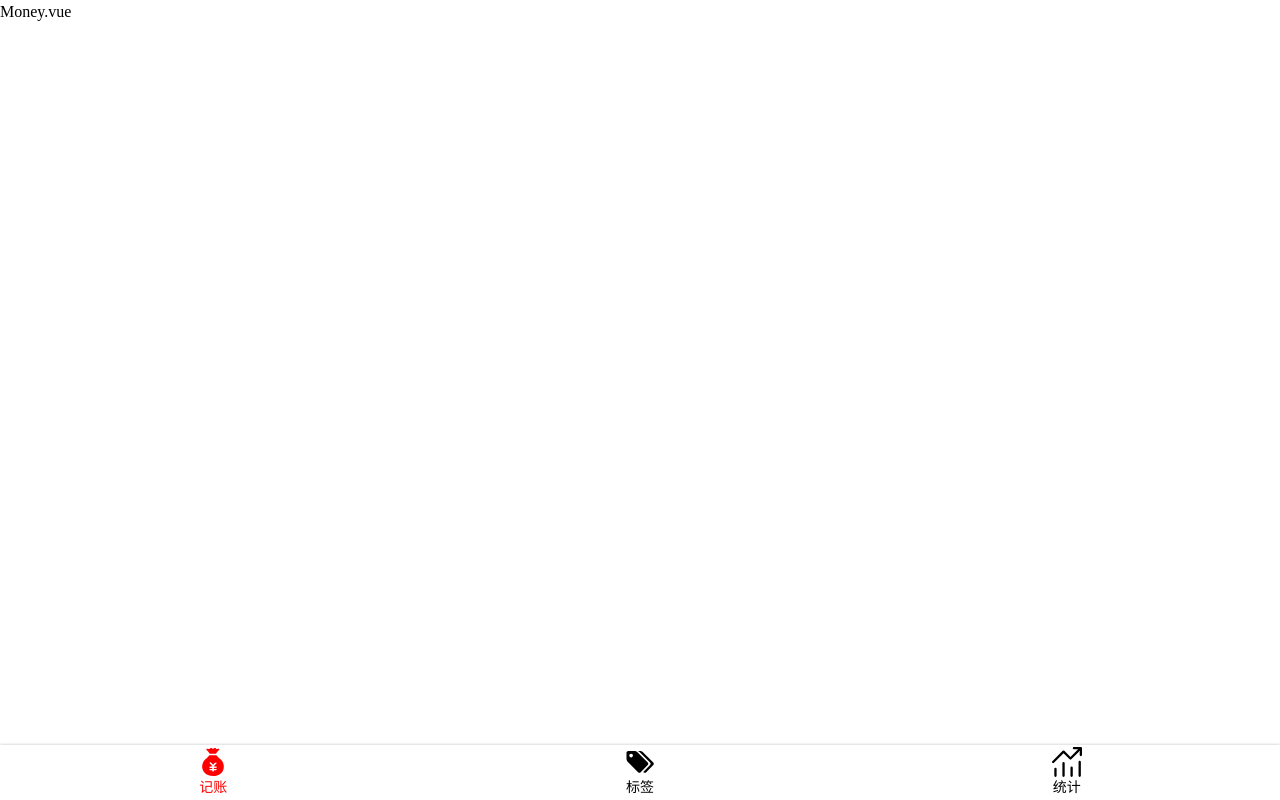
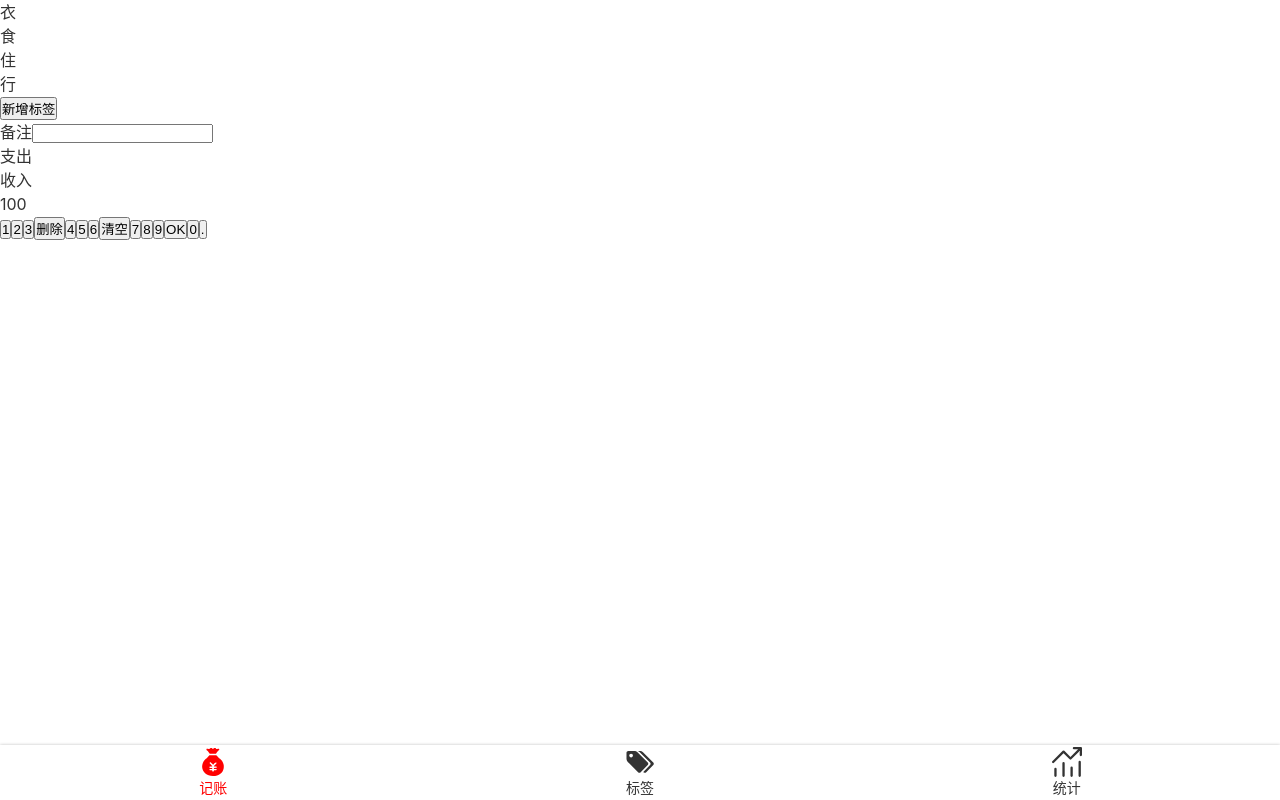
Before and after one commit to qianyuzzf/make-money-1, a Vue app: page /labels#/money in a window 1280 px wide. Built offline with nearby package versions, Linux system fonts and the light colour scheme.

Commit message:
添加全局样式和全局变量

```diff
--- a/src/App.vue
+++ b/src/App.vue
@@ -3,25 +3,15 @@
 </template>
 
 <style lang="scss">
-* {
-  margin: 0;
-  padding: 0;
-  box-sizing: border-box;
-}
-
-:before, :after {
-  margin: 0;
-  padding: 0;
-  box-sizing: border-box;
-}
-
-a {
-  text-decoration: none;
-  color: inherit;
-}
+@import "~@/assets/styles/helper.scss";
+@import "~@/assets/styles/reset.scss";
 
 body {
+  font-family: $font-hei;
   line-height: 1.5;
+  -webkit-font-smoothing: antialiased;
+  -moz-osx-font-smoothing: grayscale;
+  color: #333;
 }
 
 </style>
--- /dev/null
+++ b/src/assets/styles/helper.scss
@@ -0,0 +1,5 @@
+$font-hei: -apple-system, "Noto Sans", "Helvetica Neue", Helvetica, "Nimbus Sans L", Arial, "Liberation Sans", "PingFang SC", "Hiragino Sans GB", "Noto Sans CJK SC", "Source Han Sans SC", "Source Han Sans CN", "Microsoft YaHei", "Wenquanyi Micro Hei", "WenQuanYi Zen Hei", "ST Heiti", SimHei, "WenQuanYi Zen Hei Sharp", sans-serif;
+$font-kai: Baskerville, Georgia, "Liberation Serif", "Kaiti SC", STKaiti, "AR PL UKai CN", "AR PL UKai HK", "AR PL UKai TW", "AR PL UKai TW MBE", "AR PL KaitiM GB", KaiTi, KaiTi_GB2312, DFKai-SB, "TW\-Kai", serif;
+$font-song: Georgia, "Nimbus Roman No9 L", "Songti SC", "Noto Serif CJK SC", "Source Han Serif SC", "Source Han Serif CN", STSong, "AR PL New Sung", "AR PL SungtiL GB", NSimSun, SimSun, "TW\-Sung", "WenQuanYi Bitmap Song", "AR PL UMing CN", "AR PL UMing HK", "AR PL UMing TW", "AR PL UMing TW MBE", PMingLiU, MingLiU, serif;
+
+$color-hightlight: #f00;
--- /dev/null
+++ b/src/assets/styles/reset.scss
@@ -0,0 +1,16 @@
+* {
+  margin: 0;
+  padding: 0;
+  box-sizing: border-box;
+}
+
+:before, :after {
+  margin: 0;
+  padding: 0;
+  box-sizing: border-box;
+}
+
+a {
+  text-decoration: none;
+  color: inherit;
+}
--- a/src/components/Nav.vue
+++ b/src/components/Nav.vue
@@ -23,6 +23,8 @@
 </script>
 
 <style lang="scss" scoped>
+@import "~@/assets/styles/helper.scss";
+
 nav {
   display: flex;
   flex-direction: row;
@@ -38,7 +40,7 @@
     align-items: center;
 
     &.selected {
-      color: red;
+      color: $color-hightlight;
     }
 
     > .icon {
--- a/src/views/Money.vue
+++ b/src/views/Money.vue
@@ -1,6 +1,47 @@
 <template>
   <Layout>
-    Money.vue
+    <div class="tags">
+      <ul class="current">
+        <li>衣</li>
+        <li>食</li>
+        <li>住</li>
+        <li>行</li>
+      </ul>
+      <div class="new">
+        <button>新增标签</button>
+      </div>
+    </div>
+    <div>
+      <label class="nodes">
+        <span class="name">备注</span>
+        <input type="text">
+      </label>
+    </div>
+    <div>
+      <ul class="types">
+        <li class="selected">支出</li>
+        <li>收入</li>
+      </ul>
+    </div>
+    <div class="numberPad">
+      <div class="output">100</div>
+      <div class="buttons">
+        <button>1</button>
+        <button>2</button>
+        <button>3</button>
+        <button>删除</button>
+        <button>4</button>
+        <button>5</button>
+        <button>6</button>
+        <button>清空</button>
+        <button>7</button>
+        <button>8</button>
+        <button>9</button>
+        <button>OK</button>
+        <button>0</button>
+        <button>.</button>
+      </div>
+    </div>
   </Layout>
 </template>
 
@@ -9,3 +50,8 @@
   name: 'Money'
 };
 </script>
+
+<style lang="scss" scoped>
+@import "~@/assets/styles/helper.scss";
+
+</style>
```
